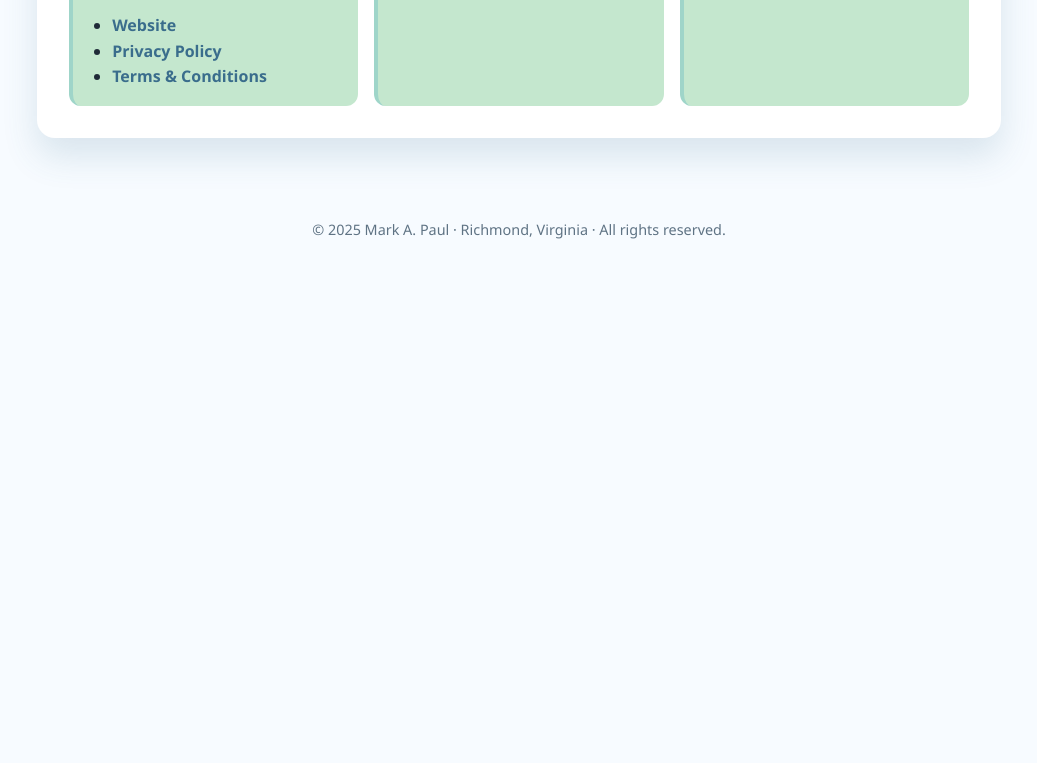
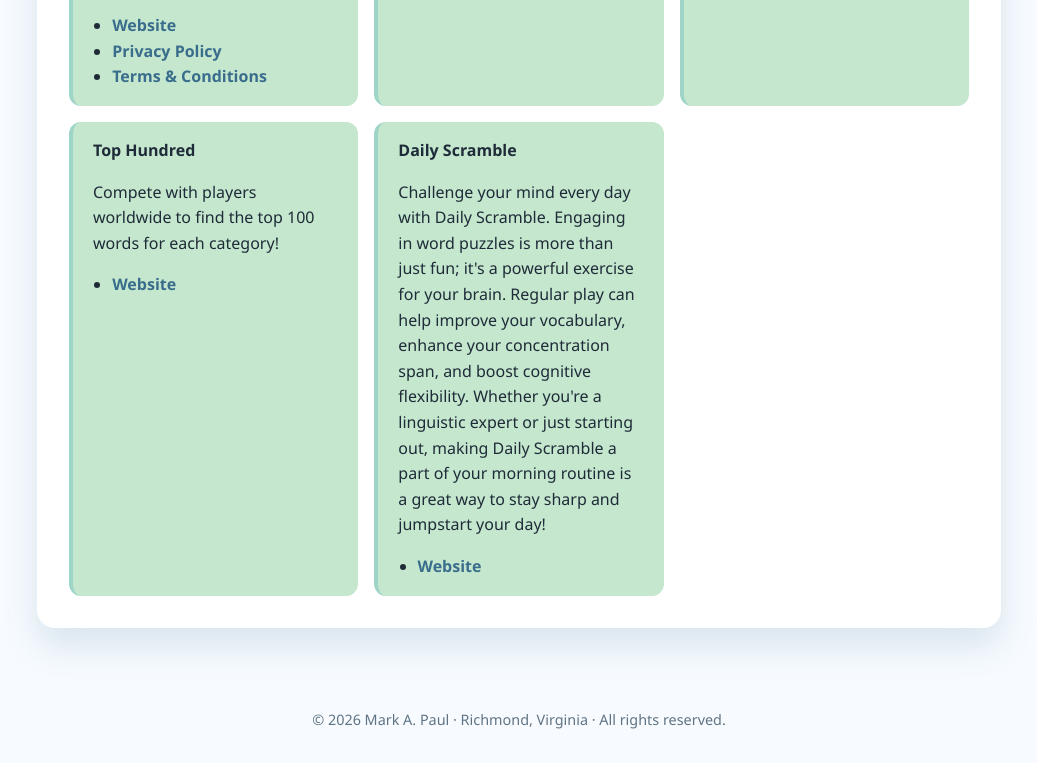
Before and after one commit to marpau0755/marpau0755.github.io, a plain HTML site: page index.html in a window 1280 px wide. Shown: the part 1955-2718 px from the top of the page, without its empty margins (121-1158 px from the left). Before the commit the page ends 2228 px from the top, so only its background shows below. Drawn offline with Linux system fonts and the light colour scheme.

Commit message:
Update resume: Add Top Hundred and Daily Scramble projects, update InteliChart title to Lead QA Automation Coordinator, update copyright to 2026

```diff
--- a/index.html
+++ b/index.html
@@ -59,7 +59,7 @@
     <section>
       <h2>Highlighted Experience</h2>
       <ul>
-        <li><strong>InteliChart</strong> – Sr. QA Automation Engineer (2022–Present): led automation initiatives that improved coverage and accelerated delivery.</li>
+        <li><strong>InteliChart</strong> – Lead QA Automation Coordinator (2022–Present): led automation initiatives that improved coverage and accelerated delivery.</li>
         <li><strong>Veracity Consulting Group</strong> – Software Engineer: built modern Selenium/C# frameworks and mentored QA teams.</li>
         <li><strong>Robert Half &amp; Virginia Credit Union</strong> – Senior Quality Engineer roles focused on large-scale app QA, defect management, Jenkins automation, and customer satisfaction.</li>
       </ul>
@@ -126,12 +126,28 @@
             <li><a href="https://marpau0755.github.io/cofinance-privacy/terms.html" target="_blank" rel="noopener">Terms &amp; Conditions</a></li>
           </ul>
         </div>
+
+        <div class="card">
+          <strong>Top Hundred</strong>
+          <p>Compete with players worldwide to find the top 100 words for each category!</p>
+          <ul>
+            <li><a href="https://tophundred.web.app/" target="_blank" rel="noopener">Website</a></li>
+          </ul>
+        </div>
+
+        <div class="card">
+          <strong>Daily Scramble</strong>
+          <p>Challenge your mind every day with Daily Scramble. Engaging in word puzzles is more than just fun; it's a powerful exercise for your brain. Regular play can help improve your vocabulary, enhance your concentration span, and boost cognitive flexibility. Whether you're a linguistic expert or just starting out, making Daily Scramble a part of your morning routine is a great way to stay sharp and jumpstart your day!</p>
+          <ul>
+            <li><a href="https://dailyscramble.web.app" target="_blank" rel="noopener">Website</a></li>
+          </ul>
+        </div>
       </div>
     </section>
   </main>
 
   <footer>
-    © 2025 Mark A. Paul · Richmond, Virginia · All rights reserved.
+    © 2026 Mark A. Paul · Richmond, Virginia · All rights reserved.
   </footer>
 </body>
 </html>
```
